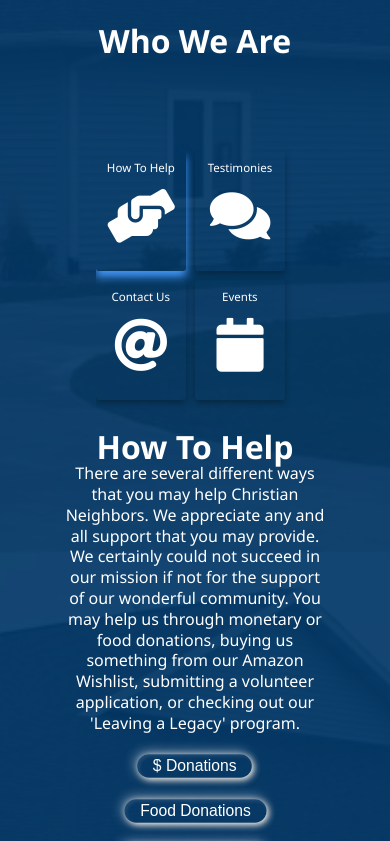
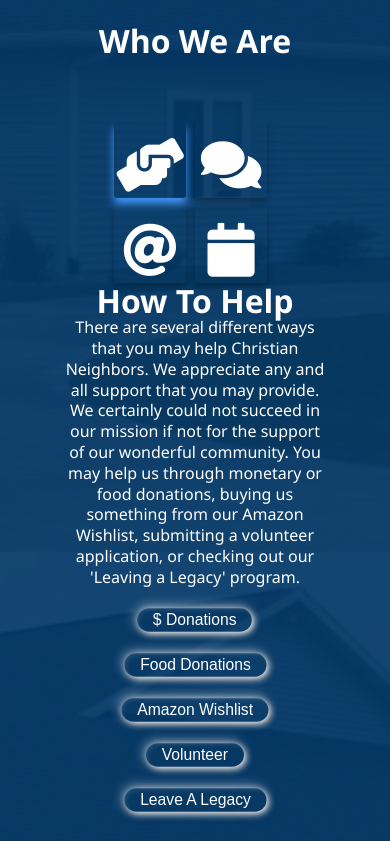
Before and after one commit to aslink87/aslink87.github.io, a website: page dist/index.html in a window 390 px wide. Shown: the part 1980-2821 px from the top of the page. Drawn offline with Linux system fonts and the light colour scheme.

Commit message:
Removed Icons Caption for phones

```diff
--- a/scss/_mobile.scss
+++ b/scss/_mobile.scss
@@ -163,8 +163,15 @@
         padding: 0;
         transform: scale(60%);
         div.icon {
+          div.iconBx {
+            min-width: 120px;
+            min-height: 120px;
+          }
+
           div.caption {
-            transform: scale(150%);
+            p {
+              display: none;
+            }
           }
         }
       }
```
Also changed, not shown: dist/css/main.css.
